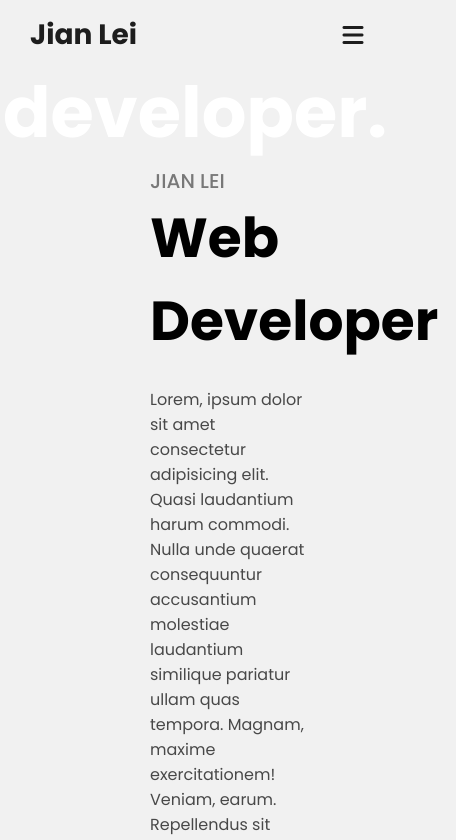
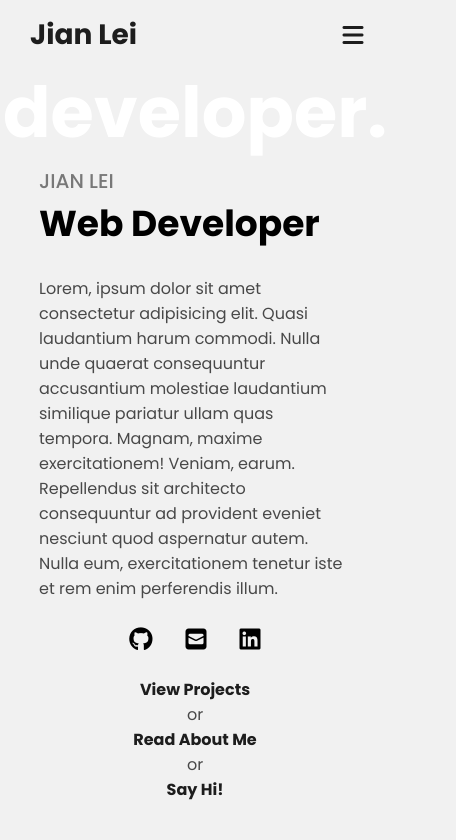
Before and after one commit to jianylei/portfolioV2, a React (Create React App) app: page / in a window 390 px wide. Shown: the top 840 px of the page, 456 px wide, since content can reach past the window. Built offline with nearby package versions, Linux system fonts and the light colour scheme; the HTML template or start-up script is replaced by a standard one.

Commit message:
added homepage responsiveness

```diff
--- a/src/components/main/Main.jsx
+++ b/src/components/main/Main.jsx
@@ -12,10 +12,10 @@ export default function Main() {
                 <p>
                     Lorem, ipsum dolor sit amet consectetur adipisicing elit. Quasi laudantium harum commodi. Nulla unde quaerat consequuntur accusantium molestiae laudantium similique pariatur ullam quas tempora. Magnam, maxime exercitationem! Veniam, earum. Repellendus sit architecto consequuntur ad provident eveniet nesciunt quod aspernatur autem. Nulla eum, exercitationem tenetur iste et rem enim perferendis illum.
                 </p>
-                <div class="social-links">
-                    <a href="https://github.com/jianylei" target="_blank"><i class="fab fa-github"></i></a>
-                    <a href="mailto:jianyonglei@gmail.com"><i class="fas fa-envelope-square"></i></a>
-                    <a href="https://www.linkedin.com/in/jianylei/" target="_blank"><i class="fab fa-linkedin"></i></a>
+                <div className="social-links">
+                    <a href="https://github.com/jianylei" target="_blank"><i className="fab fa-github"></i></a>
+                    <a href="mailto:jianyonglei@gmail.com"><i className="fas fa-envelope-square"></i></a>
+                    <a href="https://www.linkedin.com/in/jianylei/" target="_blank"><i className="fab fa-linkedin"></i></a>
                 </div>
                 <span>
                     <h3>View Projects</h3> or
--- a/src/components/main/main.css
+++ b/src/components/main/main.css
@@ -1,3 +1,8 @@
+.main-container{
+    height: 100vh;
+    width: 100vw;
+}
+
 .dev-text-container{
     margin-top: 20px;
     text-align: center;
@@ -55,3 +60,45 @@
     transform: scale(1.5);
     margin: 5px 10px 20px;
 }
+@media (max-width: 1300px) {
+    .main-body{
+        padding: 0 100px;
+        width: 60%;
+    }
+}
+@media (max-width: 1000px) {
+    .main-body{
+        width: 80%;
+        padding: 0 20px;
+        margin: auto;
+    }
+}
+@media (max-width: 810px) {
+    .main-body .social-links{
+        text-align: center;
+    }
+    .main-body span{
+        justify-content: center;
+    }
+    .main-body .social-links a i{
+        margin: 5px 20px 25px;
+    }
+}
+@media (max-width: 455px) {
+    .main-body h2{
+        font-size: 36px;
+    }
+    .main-body span{
+        flex-direction: column;
+        align-items: center;
+        gap: 0;
+    }
+    .main-body .social-links a i{
+        margin-bottom: 30px;
+    }
+}
+@media (max-width: 320px) {
+    .main-body h2{
+        font-size: 32px;
+    }
+}
```
